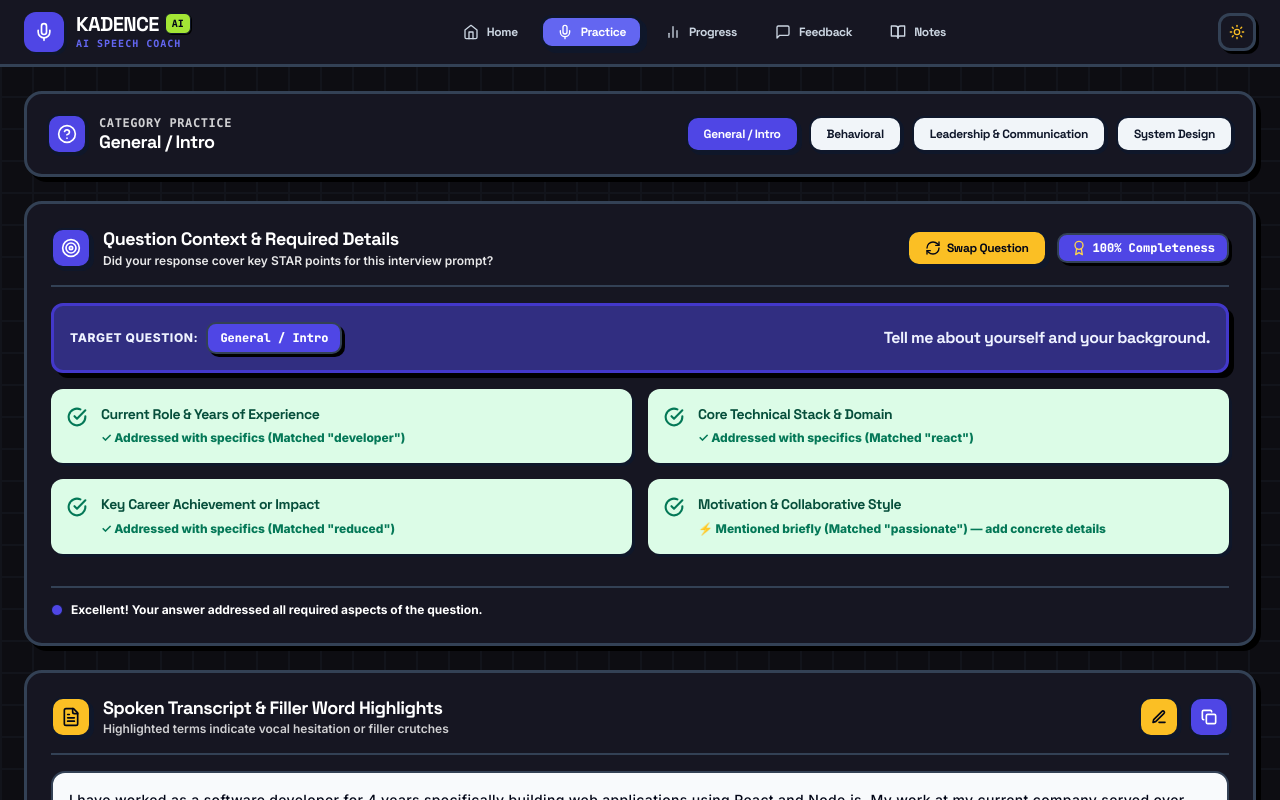
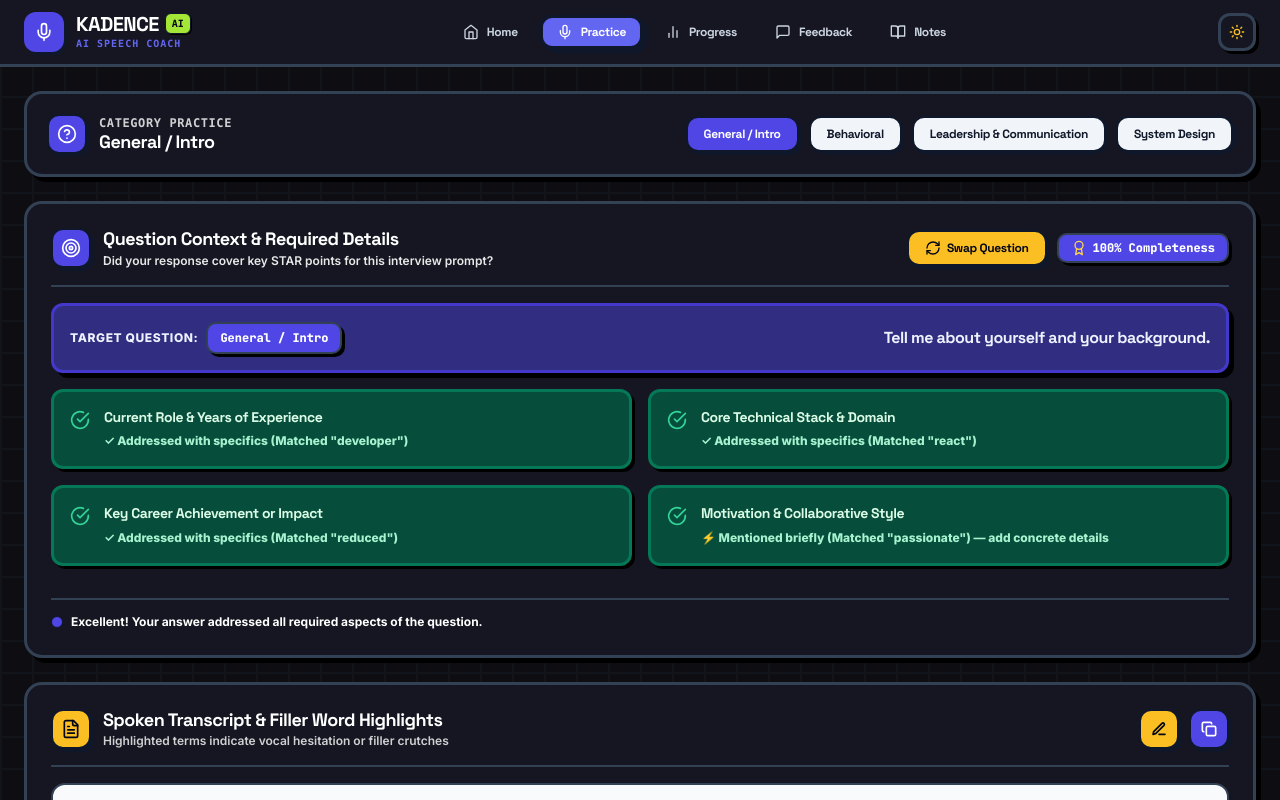
Before and after one commit to muditchaudhary29/kadence, a React (Vite) app: page / in a window 1280 px wide. Both pictures are taken after a click on the button "Practice". Shown: the top 800 px of the page. Built offline with nearby package versions, Linux system fonts and the light colour scheme.

Commit message:
Fix Practice tab tiles in Light mode: overhaul checklist and feedback tiles to bright, fresh mint, coral pink, and gold with pitch-black text using strict CSS selectors

```diff
--- a/src/App.jsx
+++ b/src/App.jsx
@@ -541,9 +541,9 @@
                   </h4>
                   <div className="space-y-2.5">
                     {analysis.strengths.map((str, idx) => (
-                      <div key={idx} className="p-3.5 !bg-[#DCFCE7] dark:!bg-emerald-950/80 border-2 border-slate-900 rounded-xl flex items-start gap-3 text-xs font-black !text-[#064E3B] dark:!text-emerald-200 shadow-[2px_2px_0px_#0F172A]">
-                        <span className="w-2.5 h-2.5 rounded-full bg-emerald-600 dark:bg-emerald-400 mt-1 shrink-0 border border-slate-900" />
-                        <span className="!text-[#064E3B] dark:!text-emerald-200 font-extrabold">{str}</span>
+                      <div key={idx} className="feedback-strength-tile p-3.5 rounded-xl flex items-start gap-3 text-xs font-black">
+                        <span className="dot w-2.5 h-2.5 rounded-full mt-1 shrink-0 border border-slate-900" />
+                        <span className="font-extrabold">{str}</span>
                       </div>
                     ))}
                   </div>
@@ -556,9 +556,9 @@
                   </h4>
                   <div className="space-y-2.5">
                     {analysis.areasForImprovement.map((area, idx) => (
-                      <div key={idx} className="p-3.5 !bg-[#FEF3C7] dark:!bg-amber-950/80 border-2 border-slate-900 rounded-xl flex items-start gap-3 text-xs font-black !text-[#78350F] dark:!text-amber-200 shadow-[2px_2px_0px_#0F172A]">
-                        <span className="w-2.5 h-2.5 rounded-full bg-amber-600 dark:bg-amber-400 mt-1 shrink-0 border border-slate-900" />
-                        <span className="!text-[#78350F] dark:!text-amber-200 font-extrabold">{area}</span>
+                      <div key={idx} className="feedback-improvement-tile p-3.5 rounded-xl flex items-start gap-3 text-xs font-black">
+                        <span className="dot w-2.5 h-2.5 rounded-full mt-1 shrink-0 border border-slate-900" />
+                        <span className="font-extrabold">{area}</span>
                       </div>
                     ))}
                   </div>
--- a/src/components/QuestionContextChecklistWidget.jsx
+++ b/src/components/QuestionContextChecklistWidget.jsx
@@ -50,35 +50,27 @@
           </div>
         </div>
 
-        {/* Required Details Checklist Grid (Red tiles get red text, Green tiles get green text) */}
+        {/* Required Details Checklist Grid (Strict Scoped Vibrant Mint & Coral Tiles) */}
         <div className="grid grid-cols-1 sm:grid-cols-2 gap-4 my-4">
           {detailsChecklist.map((item, idx) => (
             <div
               key={idx}
-              className={`p-4 rounded-xl border-3 flex items-start gap-3.5 text-xs transition-all shadow-[3px_3px_0px_#0F172A] ${
+              className={`p-4 rounded-xl flex items-start gap-3.5 text-xs transition-all ${
                 item.isPresent
-                  ? '!bg-[#DCFCE7] dark:!bg-[#064E3B] !border-slate-900'
-                  : '!bg-[#FFE4E6] dark:!bg-[#881337] !border-slate-900'
+                  ? 'checklist-green-tile'
+                  : 'checklist-red-tile'
               }`}
             >
               {item.isPresent ? (
-                <CheckCircle className="w-5 h-5 !text-[#047857] dark:!text-[#DCFCE7] mt-0.5 shrink-0 stroke-[2.5]" />
+                <CheckCircle className="w-5 h-5 mt-0.5 shrink-0" />
               ) : (
-                <XCircle className="w-5 h-5 !text-[#BE123C] dark:!text-[#FFE4E6] mt-0.5 shrink-0 stroke-[2.5]" />
+                <XCircle className="w-5 h-5 mt-0.5 shrink-0" />
               )}
               <div>
-                <span className={`font-black font-heading text-sm block leading-snug ${
-                  item.isPresent
-                    ? '!text-[#064E3B] dark:!text-[#DCFCE7]'
-                    : '!text-[#991B1B] dark:!text-[#FFE4E6]'
-                }`}>
+                <span className="tile-title font-black font-heading text-sm block leading-snug">
                   {item.label}
                 </span>
-                <span className={`text-xs font-extrabold block mt-1 leading-relaxed ${
-                  item.isPresent
-                    ? '!text-[#047857] dark:!text-[#A7F3D0]'
-                    : '!text-[#9F1239] dark:!text-[#FECDD3]'
-                }`}>
+                <span className="tile-tip text-xs font-extrabold block mt-1 leading-relaxed">
                   {item.tip}
                 </span>
               </div>
--- a/src/index.css
+++ b/src/index.css
@@ -98,6 +98,85 @@
   border-radius: 14px;
   color: var(--text-main);
 }
+
+/* ─────────────────────────────────────────────────────────────
+   STRICT SCOPED CHECKLIST & FEEDBACK TILES (NO MORE DULL TILES!)
+───────────────────────────────────────────────────────────── */
+/* Green Checklist Tiles */
+.light .checklist-green-tile {
+  background-color: #DCFCE7 !important; /* Fresh Bright Mint */
+  border: 3px solid #0F172A !important;
+  box-shadow: 3px 3px 0px #0F172A !important;
+}
+.light .checklist-green-tile .tile-title { color: #0F172A !important; }
+.light .checklist-green-tile .tile-tip { color: #065F46 !important; }
+.light .checklist-green-tile svg { color: #047857 !important; }
+
+.dark .checklist-green-tile {
+  background-color: #064E3B !important;
+  border: 3px solid #047857 !important;
+  box-shadow: 3px 3px 0px #000000 !important;
+}
+.dark .checklist-green-tile .tile-title { color: #DCFCE7 !important; }
+.dark .checklist-green-tile .tile-tip { color: #A7F3D0 !important; }
+.dark .checklist-green-tile svg { color: #34D399 !important; }
+
+/* Red Checklist Tiles */
+.light .checklist-red-tile {
+  background-color: #FFE4E6 !important; /* Fresh Bright Coral Pink */
+  border: 3px solid #0F172A !important;
+  box-shadow: 3px 3px 0px #0F172A !important;
+}
+.light .checklist-red-tile .tile-title { color: #0F172A !important; }
+.light .checklist-red-tile .tile-tip { color: #9F1239 !important; }
+.light .checklist-red-tile svg { color: #BE123C !important; }
+
+.dark .checklist-red-tile {
+  background-color: #881337 !important;
+  border: 3px solid #BE123C !important;
+  box-shadow: 3px 3px 0px #000000 !important;
+}
+.dark .checklist-red-tile .tile-title { color: #FFE4E6 !important; }
+.dark .checklist-red-tile .tile-tip { color: #FECDD3 !important; }
+.dark .checklist-red-tile svg { color: #F87171 !important; }
+
+/* AI Feedback Bullets: Strengths */
+.light .feedback-strength-tile {
+  background-color: #DCFCE7 !important; /* Bright Mint Lime */
+  border: 2.5px solid #0F172A !important;
+  box-shadow: 2.5px 2.5px 0px #0F172A !important;
+  color: #0F172A !important;
+}
+.light .feedback-strength-tile * { color: #0F172A !important; }
+.light .feedback-strength-tile .dot { background-color: #047857 !important; }
+
+.dark .feedback-strength-tile {
+  background-color: #064E3B !important;
+  border: 2.5px solid #047857 !important;
+  box-shadow: 2.5px 2.5px 0px #000000 !important;
+  color: #DCFCE7 !important;
+}
+.dark .feedback-strength-tile * { color: #DCFCE7 !important; }
+.dark .feedback-strength-tile .dot { background-color: #34D399 !important; }
+
+/* AI Feedback Bullets: Areas for Improvement */
+.light .feedback-improvement-tile {
+  background-color: #FEF3C7 !important; /* Bright Sunshine Gold */
+  border: 2.5px solid #0F172A !important;
+  box-shadow: 2.5px 2.5px 0px #0F172A !important;
+  color: #0F172A !important;
+}
+.light .feedback-improvement-tile * { color: #0F172A !important; }
+.light .feedback-improvement-tile .dot { background-color: #B45309 !important; }
+
+.dark .feedback-improvement-tile {
+  background-color: #78350F !important;
+  border: 2.5px solid #B45309 !important;
+  box-shadow: 2.5px 2.5px 0px #000000 !important;
+  color: #FEF08A !important;
+}
+.dark .feedback-improvement-tile * { color: #FEF08A !important; }
+.dark .feedback-improvement-tile .dot { background-color: #FBBF24 !important; }
 
 /* ─────────────────────────────────────────────────────────────
    HERO PRACTICE METRICS CARD (Strict Yellow/Gold Styling)
```
